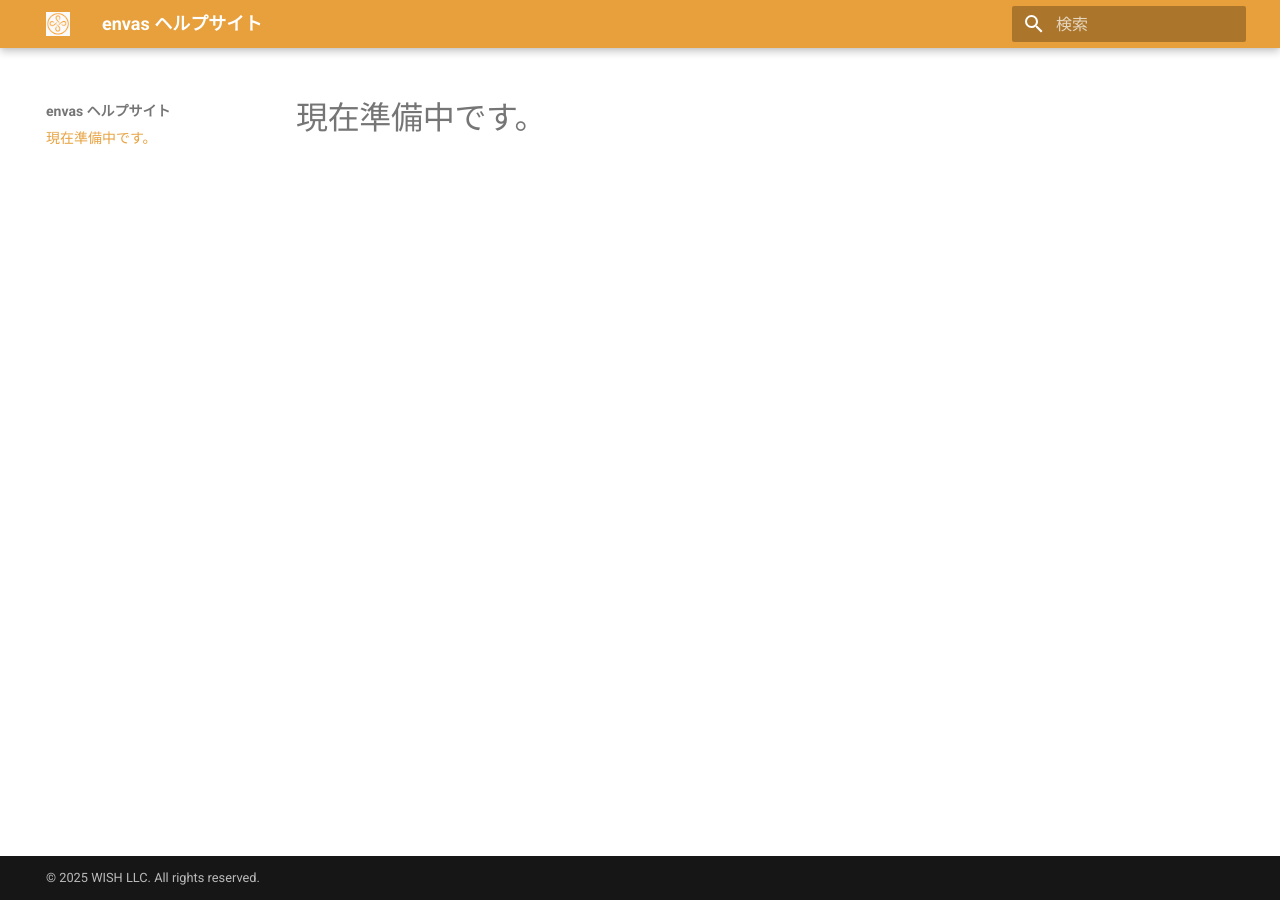
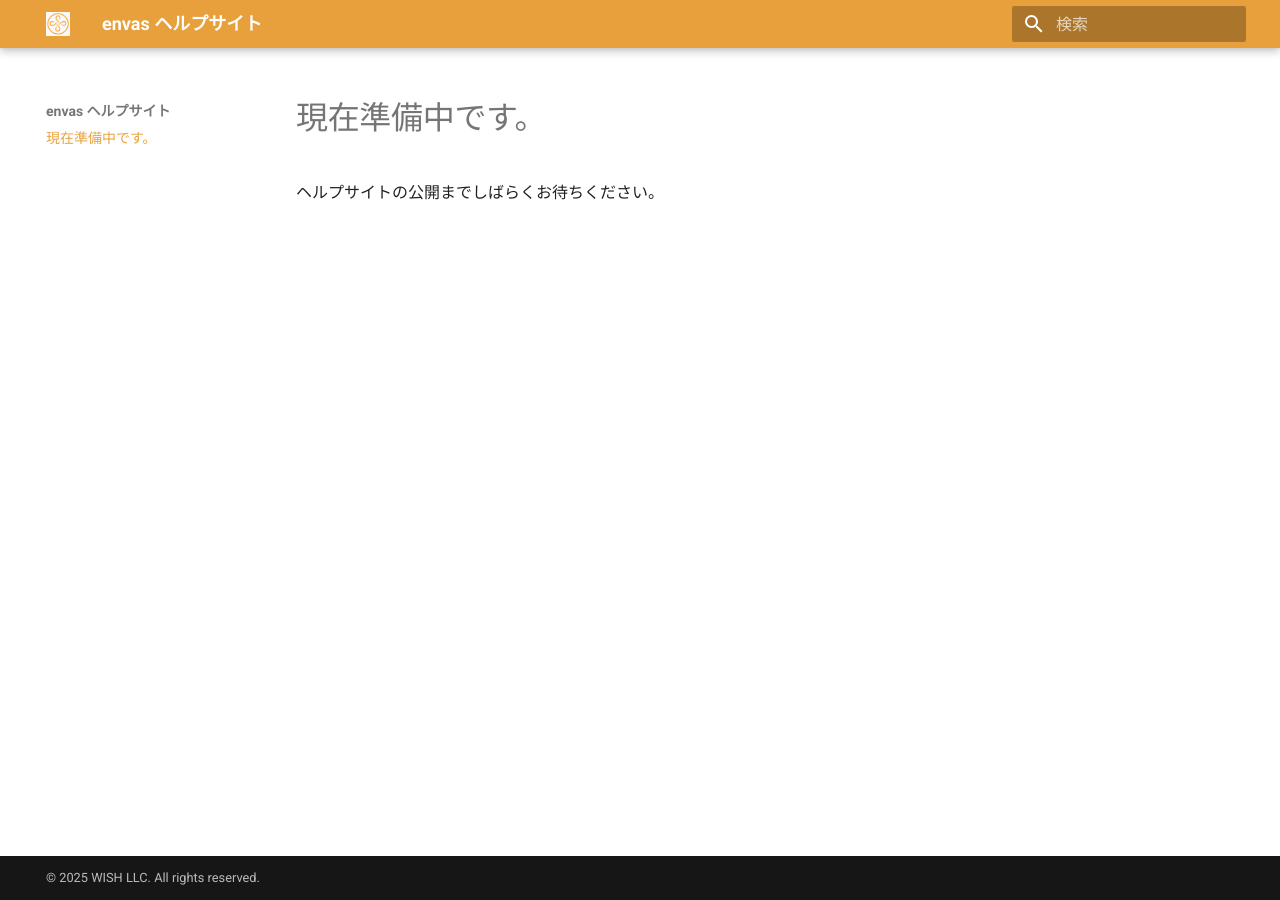
Before and after one commit to wish-corp/envas-help, an MkDocs documentation site: the page built from docs/index.md, in a window 1280 px wide. Built offline with MkDocs 1.6.1 and Material for MkDocs 9.7.7, drawn with Linux system fonts in a browser that asks for light colours.

Commit message:
feat: 注釈を追加

```diff
--- a/docs/index.md
+++ b/docs/index.md
@@ -1 +1,3 @@
 # 現在準備中です。
+
+ヘルプサイトの公開までしばらくお待ちください。
```
